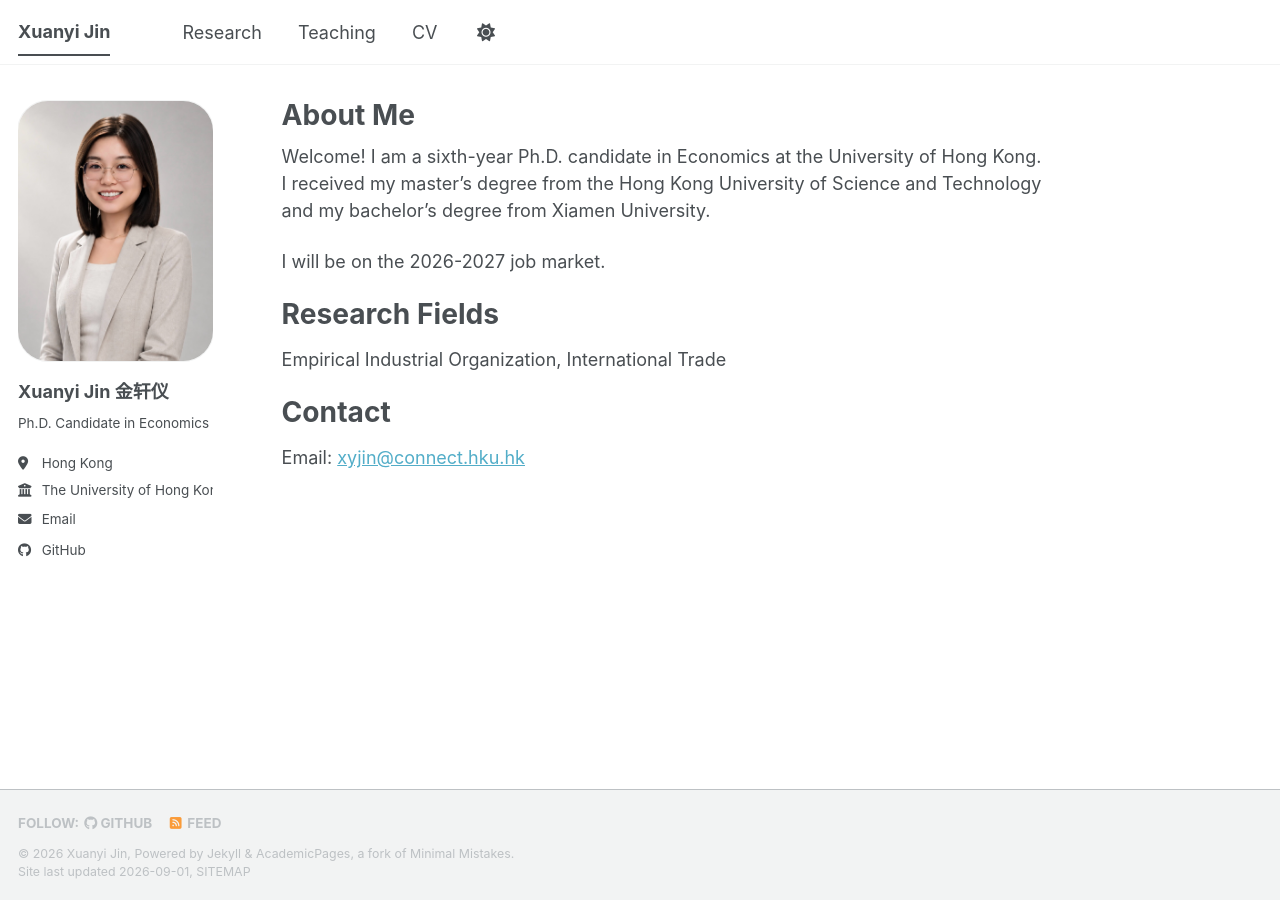
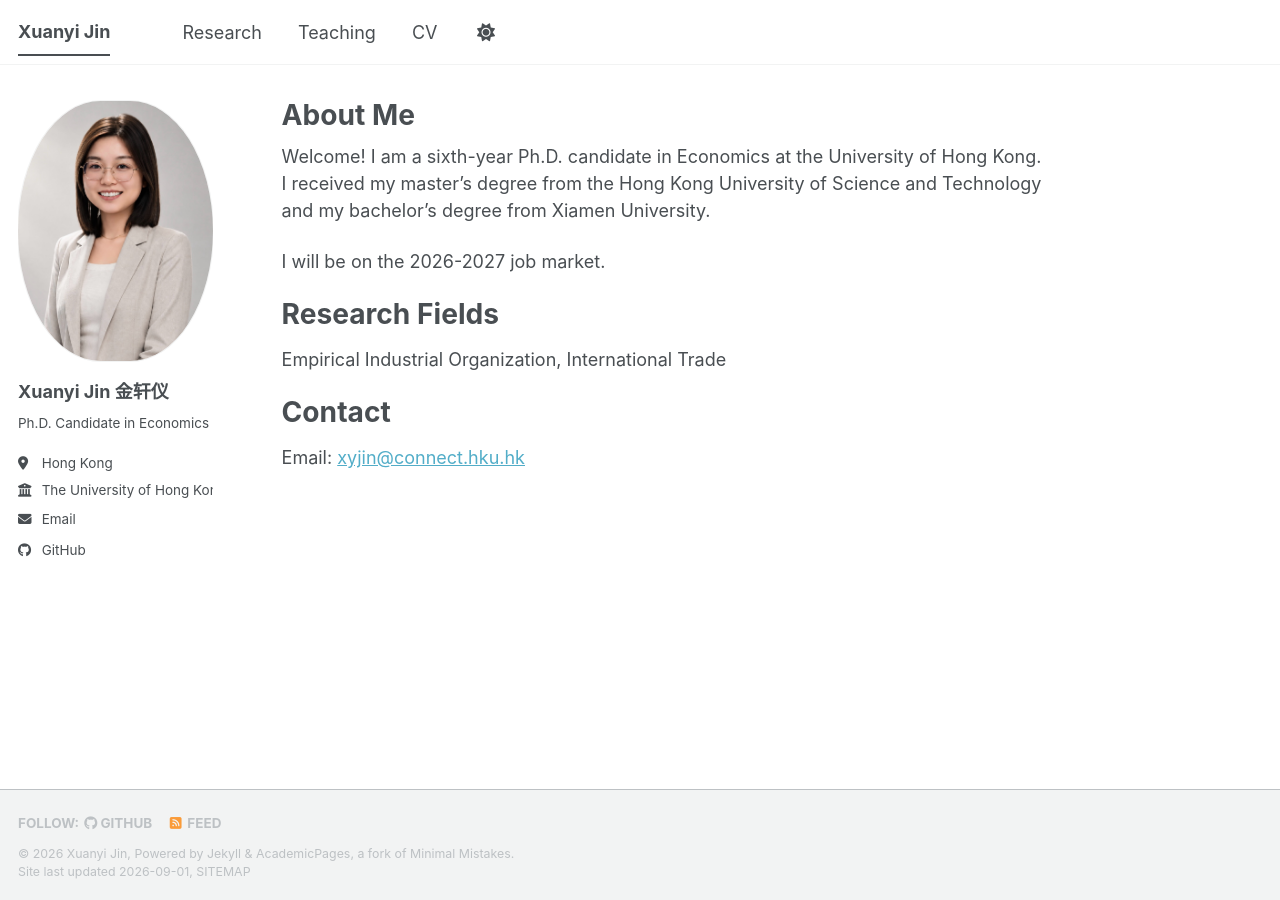
Before and after one commit to xuanyi-jin/xuanyi-jin.github.io, a Jekyll site: the page built from _pages/about.md, in a window 1280 px wide. Built offline with Jekyll 4.4.1, drawn with Linux system fonts in a browser that asks for light colours; a style sheet for code colours, icons or effects is not loaded.

Commit message:
Use elliptical photo shape matching reference site
Co-Authored-By: Claude Fable 5 <noreply@anthropic.com>

```diff
--- a/_sass/layout/_sidebar.scss
+++ b/_sass/layout/_sidebar.scss
@@ -155,7 +155,7 @@
     max-width: 200px;
     height: auto;
     aspect-ratio: 3 / 4;
-    border-radius: 30px;
+    border-radius: 55% / 65%;
     overflow: hidden;
     margin: 0 0 20px;
     box-shadow: 0 0 0 1px var(--global-border-color);
```
